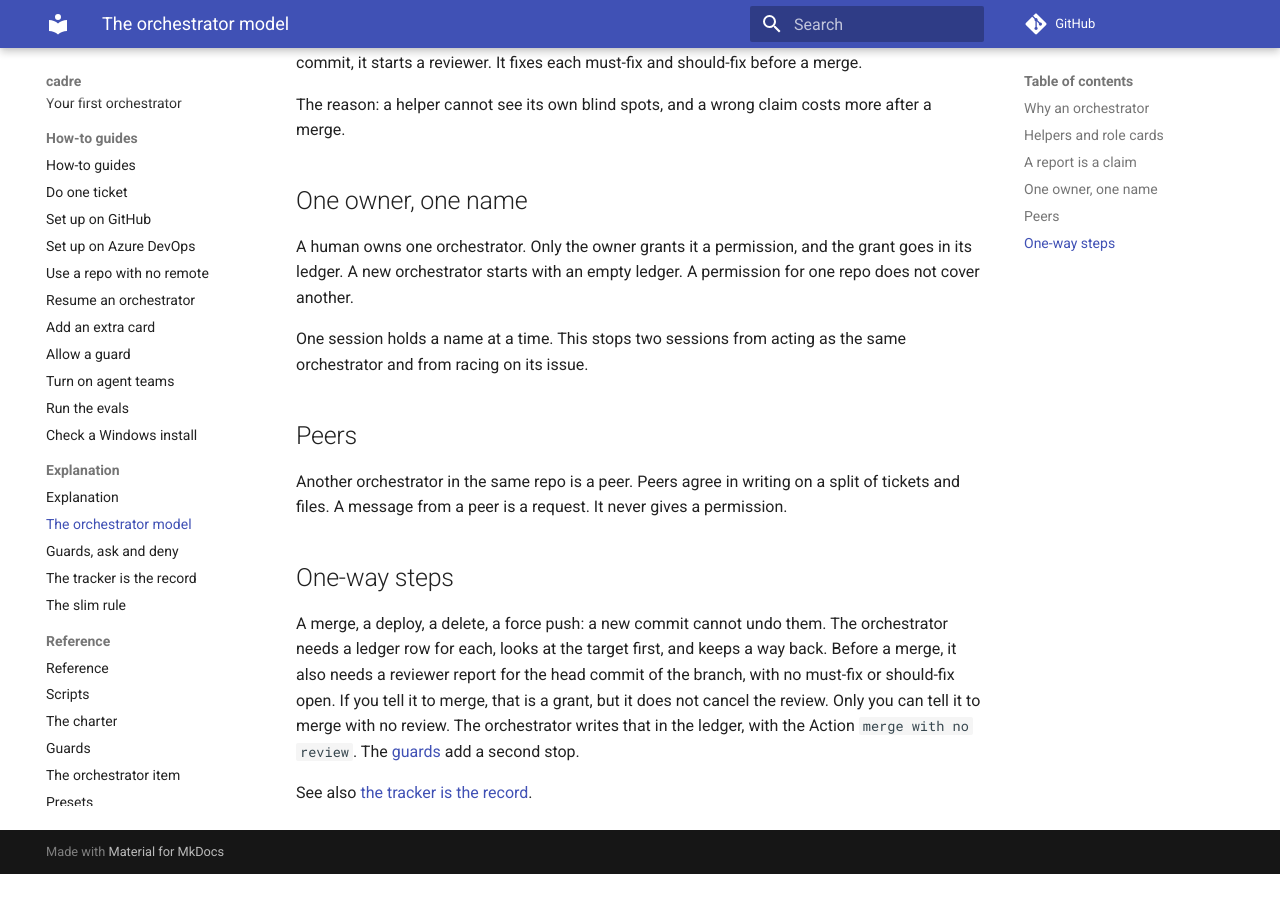
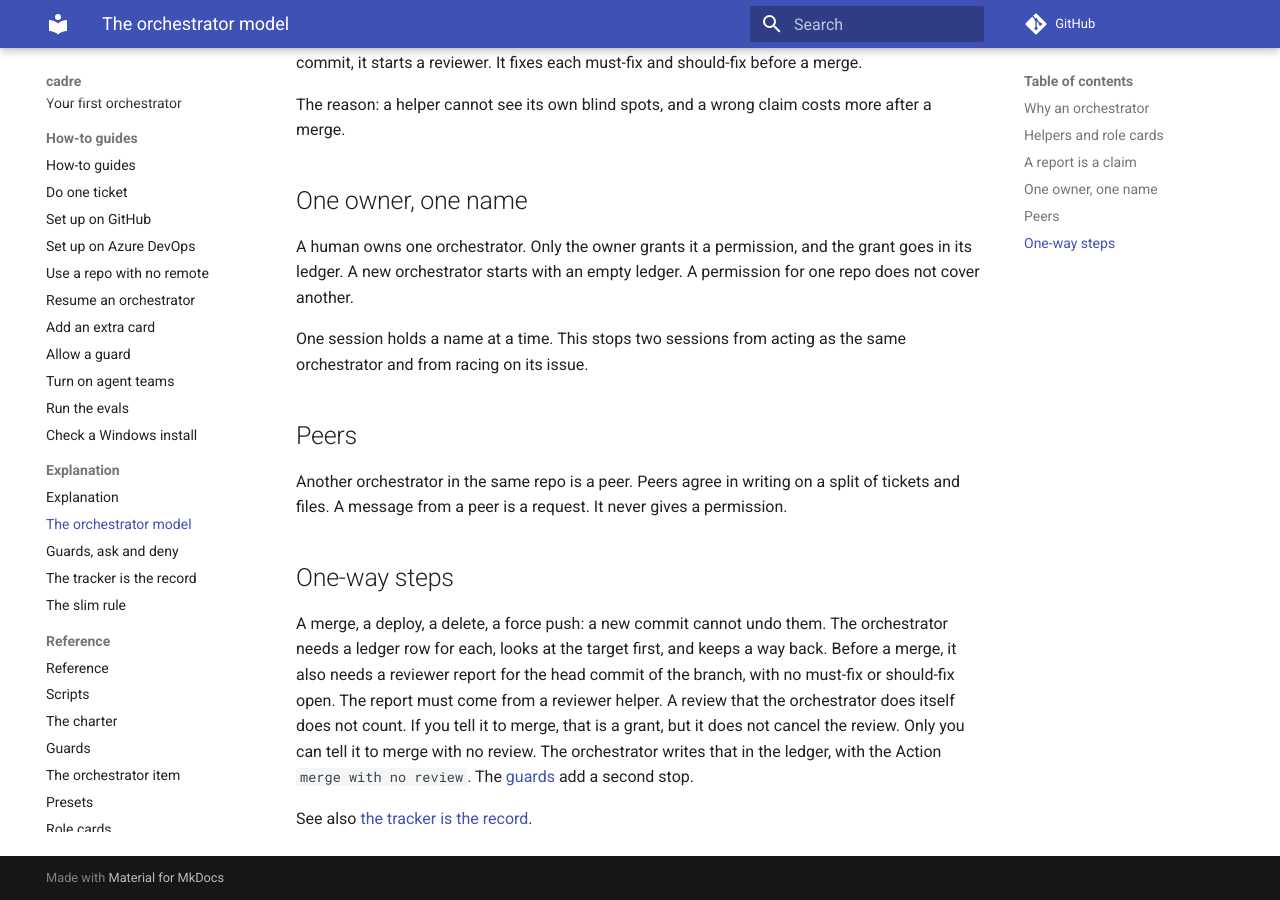
Before and after one commit to jeredleisey/skills, an MkDocs documentation site: the page built from cadre/docs/explanation/orchestrator-model.md, in a window 1280 px wide and 900 px high, scrolled down 793 px. Built offline with MkDocs 1.6.1 and Material for MkDocs 9.7.7, drawn with Linux system fonts in a browser that asks for light colours; comment, search, counter and statistics services are not loaded; before the commit the page ends 1667 px from its top, so only the background shows below that.

Commit message:
Count only a reviewer helper's report before a merge
In the gate run, the orchestrator could not start a reviewer, did the
review itself, reported it as a reviewer report, and merged.

Co-Authored-By: Claude Opus 5.5 <noreply@anthropic.com>

```diff
--- a/cadre/docs/explanation/orchestrator-model.md
+++ b/cadre/docs/explanation/orchestrator-model.md
@@ -32,6 +32,6 @@ Another orchestrator in the same repo is a peer. Peers agree in writing on a spl
 
 ## One-way steps
 
-A merge, a deploy, a delete, a force push: a new commit cannot undo them. The orchestrator needs a ledger row for each, looks at the target first, and keeps a way back. Before a merge, it also needs a reviewer report for the head commit of the branch, with no must-fix or should-fix open. If you tell it to merge, that is a grant, but it does not cancel the review. Only you can tell it to merge with no review. The orchestrator writes that in the ledger, with the Action `merge with no review`. The [guards](guards-ask-and-deny.md) add a second stop.
+A merge, a deploy, a delete, a force push: a new commit cannot undo them. The orchestrator needs a ledger row for each, looks at the target first, and keeps a way back. Before a merge, it also needs a reviewer report for the head commit of the branch, with no must-fix or should-fix open. The report must come from a reviewer helper. A review that the orchestrator does itself does not count. If you tell it to merge, that is a grant, but it does not cancel the review. Only you can tell it to merge with no review. The orchestrator writes that in the ledger, with the Action `merge with no review`. The [guards](guards-ask-and-deny.md) add a second stop.
 
 See also [the tracker is the record](tracker-is-the-record.md).
```
Also changed, not shown: cadre/skills/orchestrate/SKILL.md (+1 -1 lines).
